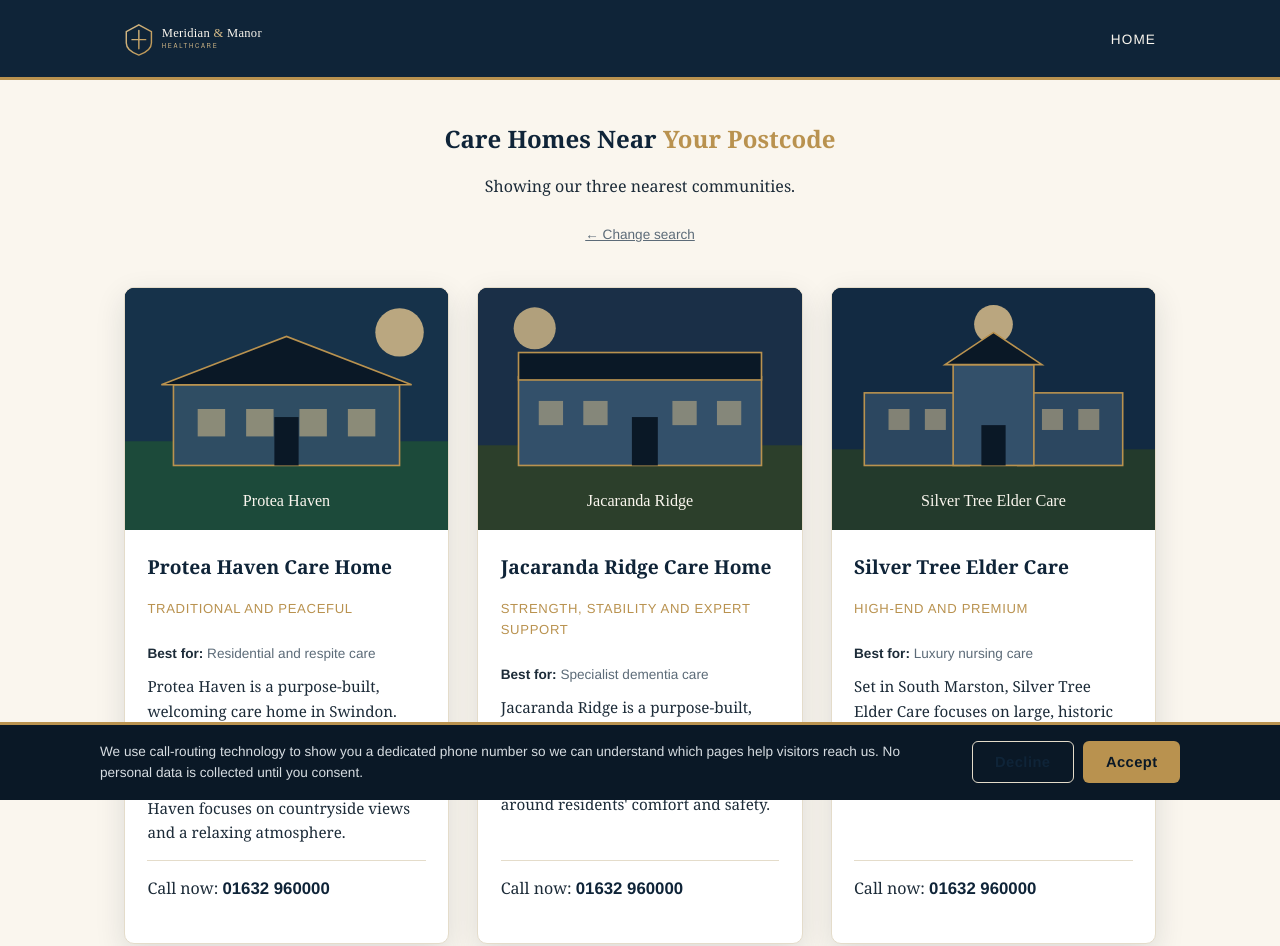
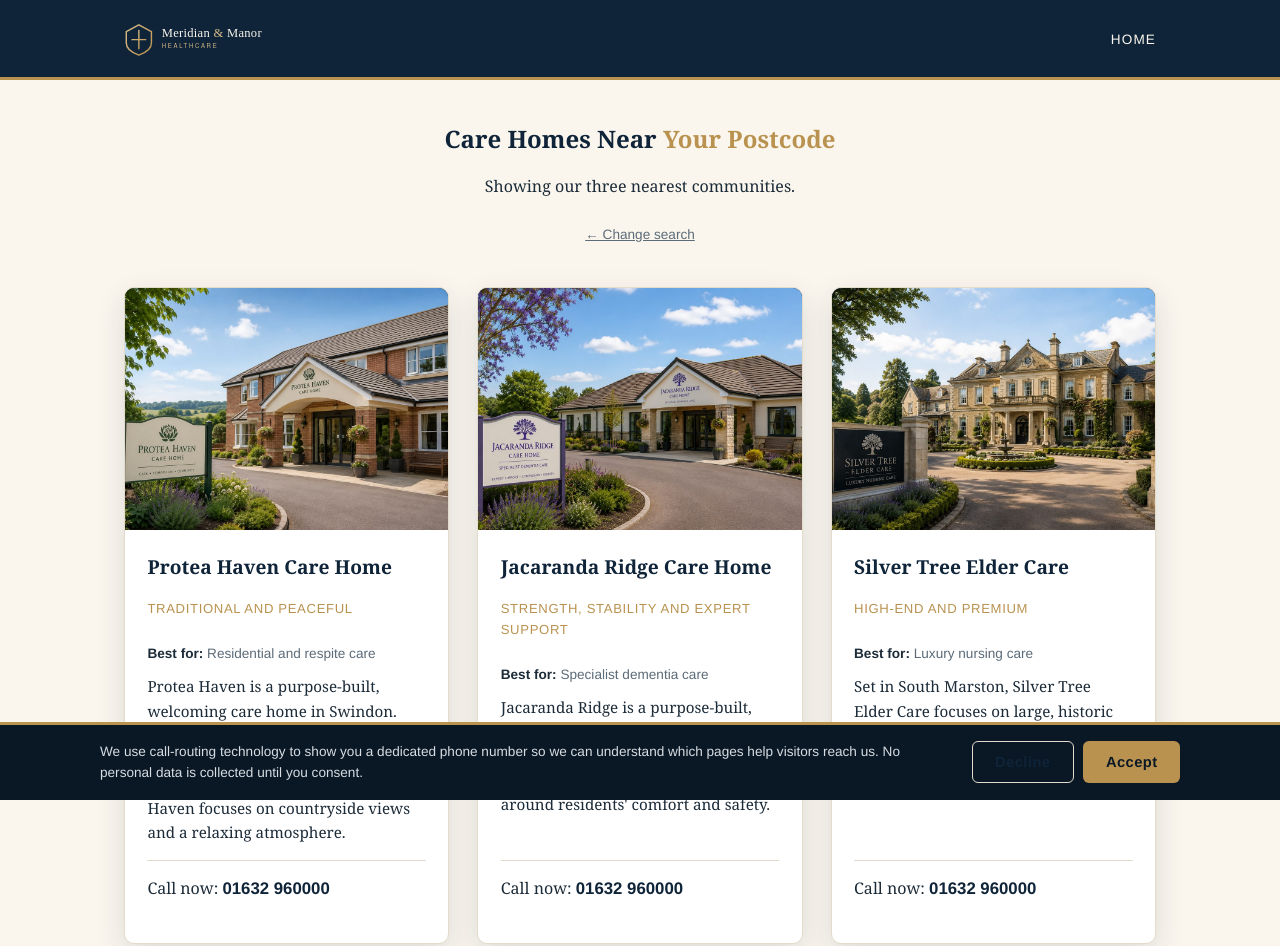
Before and after one commit to waynebennett2/attribution-platform, a plain HTML site: page mock/site/care-homes.html in a window 1280 px wide. Shown: the top 946 px of the page. Drawn offline with Linux system fonts and the light colour scheme.

Commit message:
Replace mock care home placeholders with real photos
Swap the SVG illustration placeholders for real (compressed) photos of the
three care homes, and add object-fit: cover so photos with an arbitrary
aspect ratio crop cleanly into the 4:3 card tiles instead of stretching.

Source images (~3MB PNG each, 1536x1024) are resized to 1200x800 and
re-encoded as progressive JPEG (quality 82), cutting total asset size from
~9MB to ~700KB with no visible quality loss.

```diff
--- a/mock/site/assets/style.css
+++ b/mock/site/assets/style.css
@@ -249,6 +249,7 @@
   width: 100%;
   aspect-ratio: 4 / 3;
   display: block;
+  object-fit: cover;
   background: var(--navy);
 }
 
--- a/mock/site/care-homes.html
+++ b/mock/site/care-homes.html
@@ -28,7 +28,7 @@
       <section class="container">
         <div class="home-grid">
           <article class="home-card">
-            <img class="home-image" src="assets/home-protea.svg" alt="Protea Haven Care Home" />
+            <img class="home-image" src="assets/home-protea.jpg" alt="Protea Haven Care Home" />
             <div class="home-body">
               <h3>Protea Haven Care Home</h3>
               <p class="home-strapline">Traditional and peaceful</p>
@@ -45,7 +45,7 @@
           </article>
 
           <article class="home-card">
-            <img class="home-image" src="assets/home-jacaranda.svg" alt="Jacaranda Ridge Care Home" />
+            <img class="home-image" src="assets/home-jacaranda.jpg" alt="Jacaranda Ridge Care Home" />
             <div class="home-body">
               <h3>Jacaranda Ridge Care Home</h3>
               <p class="home-strapline">Strength, stability and expert support</p>
@@ -62,7 +62,7 @@
           </article>
 
           <article class="home-card">
-            <img class="home-image" src="assets/home-silvertree.svg" alt="Silver Tree Elder Care" />
+            <img class="home-image" src="assets/home-silvertree.jpg" alt="Silver Tree Elder Care" />
             <div class="home-body">
               <h3>Silver Tree Elder Care</h3>
               <p class="home-strapline">High-end and premium</p>
```
Also changed, not shown: mock/site/assets/home-jacaranda.jpg (added), mock/site/assets/home-jacaranda.svg (deleted), mock/site/assets/home-protea.jpg (added), mock/site/assets/home-protea.svg (deleted), mock/site/assets/home-silvertree.jpg (added), mock/site/assets/home-silvertree.svg (deleted).
